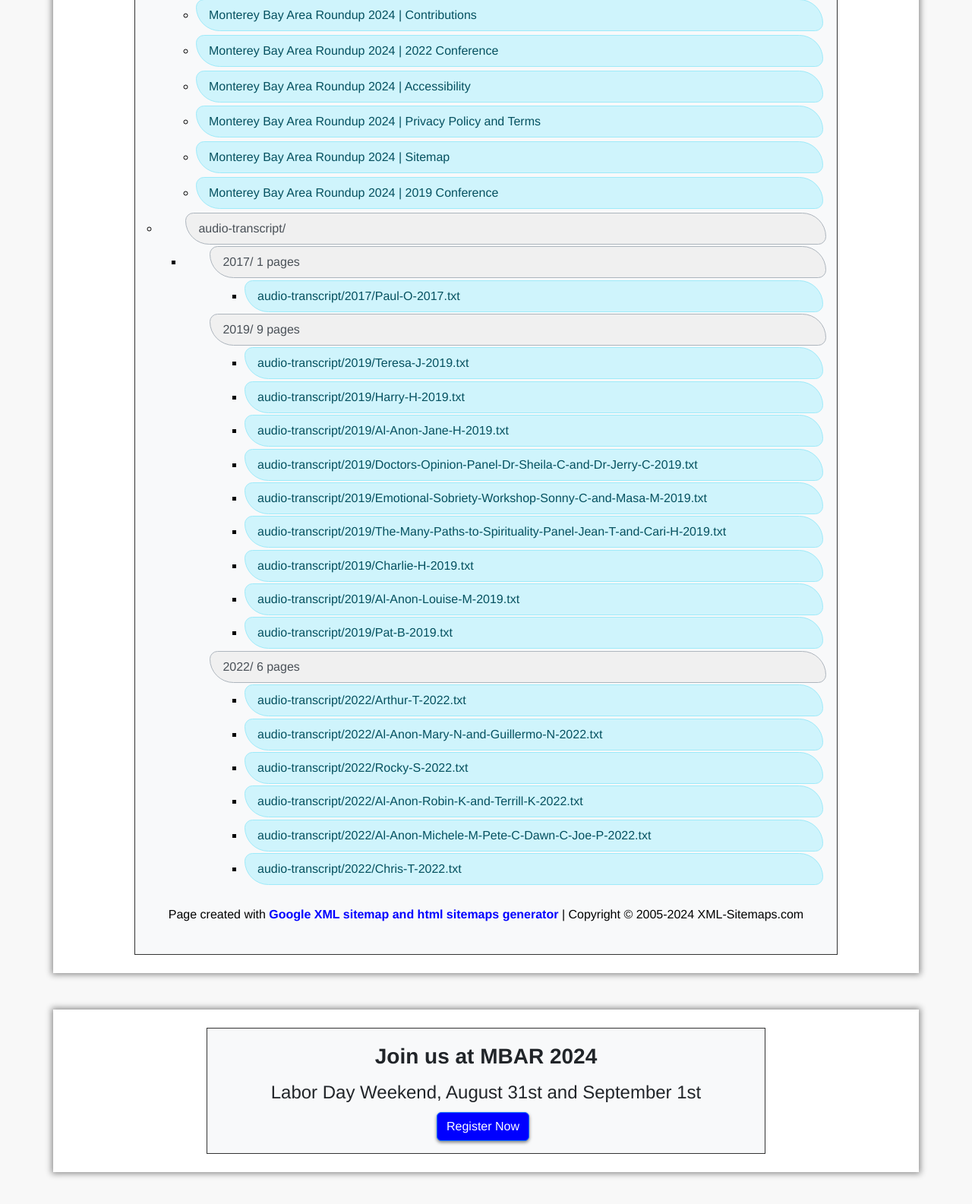
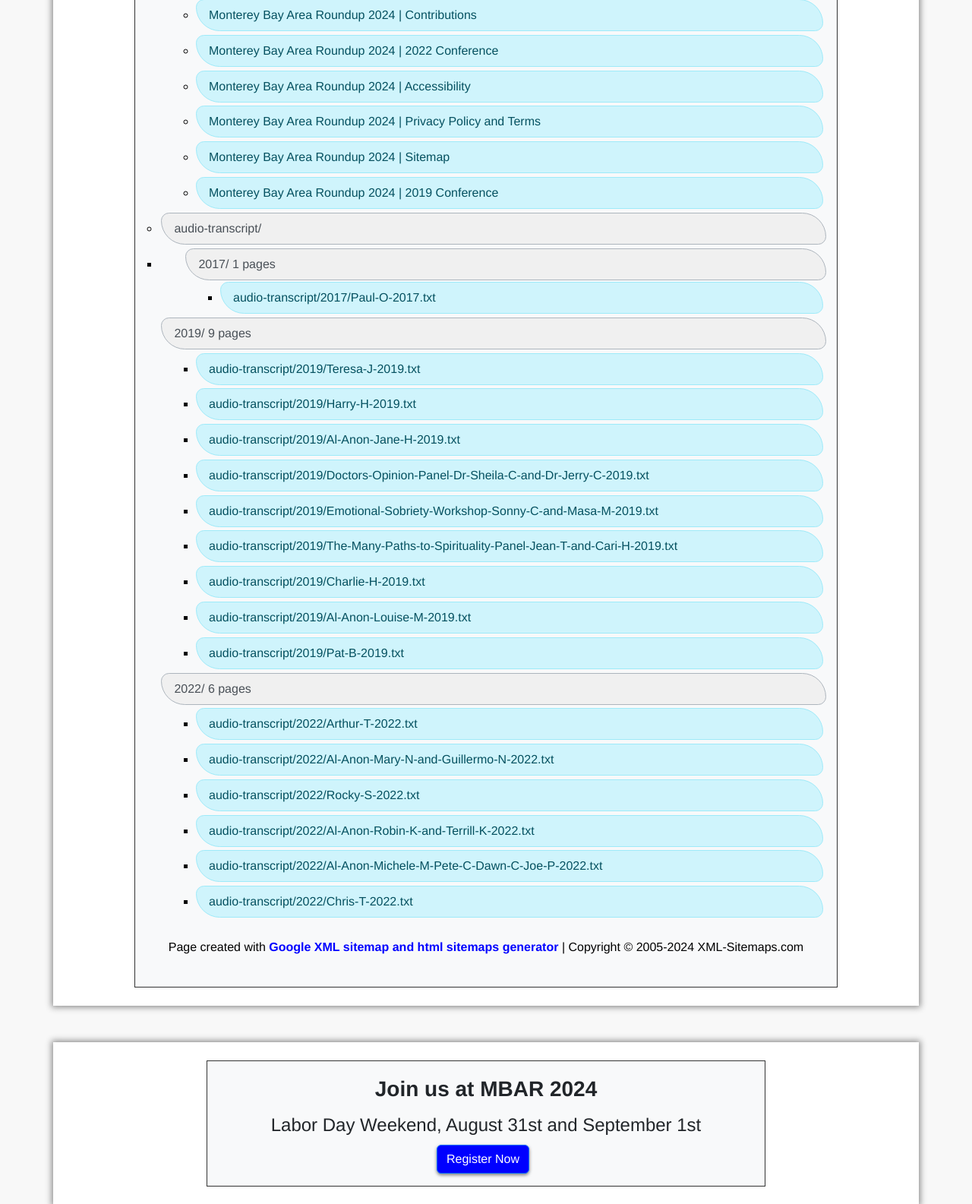
Before and after one commit to philemmons/mbar, a PHP site: page /sitemap.php in a window 1280 px wide. Shown: the part 1725-3310 px from the top of the page at 76% size. Run offline with PHP 8.4, Linux system fonts and the light colour scheme; some libraries are stand-ins or nearby versions.

Commit message:
more css

```diff
--- a/sitemap.php
+++ b/sitemap.php
@@ -133,7 +133,7 @@ include_once 'header-bottom.inc'
 									<li class="ms-5"><a href="https://monterey.bayarearoundup.org/conference-2019.php" class="list-group-item list-group-item-action list-group-item-info" title="Monterey Bay Area Roundup 2024 | 2019 Conference">Monterey Bay Area Roundup 2024 | 2019 Conference</a></li>
 
 									<li>
-										<ul class="level-2">
+										<ul class="level-2 list-group">
 
 											<li class="lhead no-bullet list-group-item list-group-item-action list-group-item-dark">audio-transcript/ </li>
 											<li>
@@ -144,7 +144,7 @@ include_once 'header-bottom.inc'
 													<li class="ms-5"><a href="https://monterey.bayarearoundup.org/audio-transcript/2017/Paul-O-2017.txt" class="list-group-item list-group-item-action list-group-item-info" title="audio-transcript/2017/Paul-O-2017.txt">audio-transcript/2017/Paul-O-2017.txt</a></li>
 
 												</ul>
-												<ul class="level-3">
+												<ul class="level-3 list-group">
 
 													<li class="lhead no-bullet list-group-item list-group-item-action list-group-item-dark">2019/ <span class="lcount">9 pages</span></li>
 
@@ -167,7 +167,7 @@ include_once 'header-bottom.inc'
 													<li class="ms-5"><a href="https://monterey.bayarearoundup.org/audio-transcript/2019/Pat-B-2019.txt" class="list-group-item list-group-item-action list-group-item-info" title="audio-transcript/2019/Pat-B-2019.txt">audio-transcript/2019/Pat-B-2019.txt</a></li>
 
 												</ul>
-												<ul class="level-3">
+												<ul class="level-3 list-group">
 
 													<li class="lhead no-bullet list-group-item list-group-item-action list-group-item-dark">2022/ <span class="lcount">6 pages</span></li>
 
```
